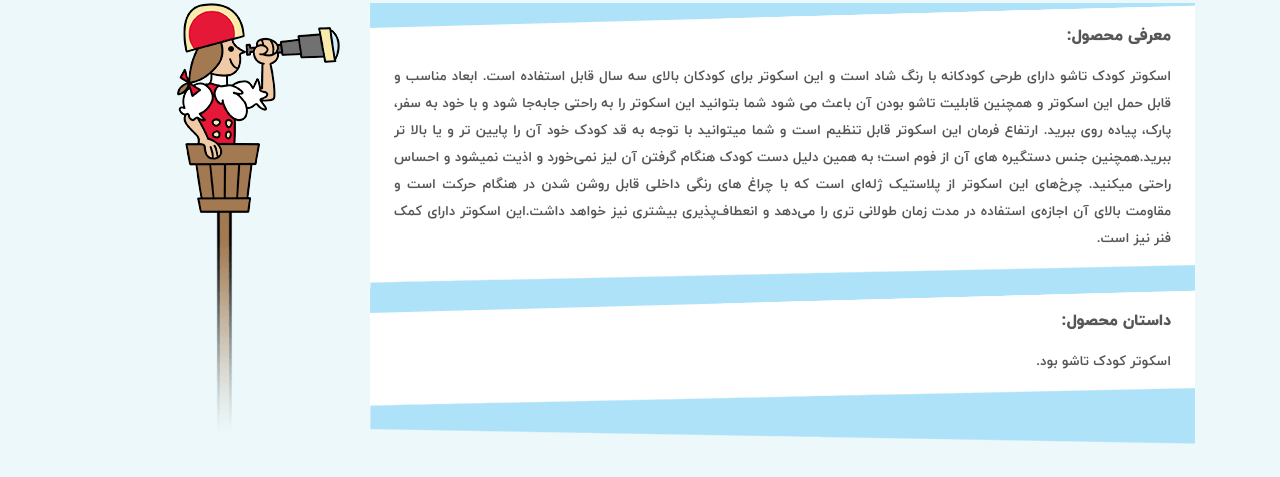
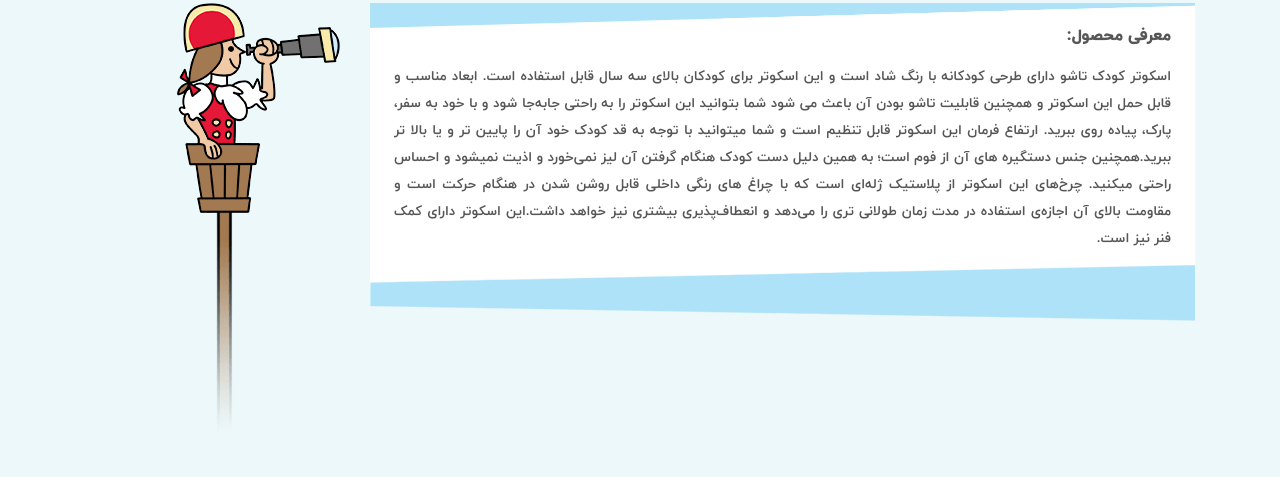
Before and after one commit to Mosaieb-Mirzaey/Toy-City, a plain HTML site: page pages/product.html in a window 1280 px wide. Shown: the part 981-1458 px from the top of the page. Drawn offline with Linux system fonts and the light colour scheme.

Commit message:
edit tab product story

```diff
--- a/pages/product.html
+++ b/pages/product.html
@@ -466,7 +466,7 @@
                             </div>
                         </div>
                     </div>
-                    <div id="productStory" class="tab-pane fade in active show px-4">
+                    <div id="productStory" class="tab-pane fade px-4">
                         <p class="descriptionTitle">داستان محصول:</p>
                         <p class="descriptionContent text-justify">
                             اسکوتر کودک تاشو بود.
```
